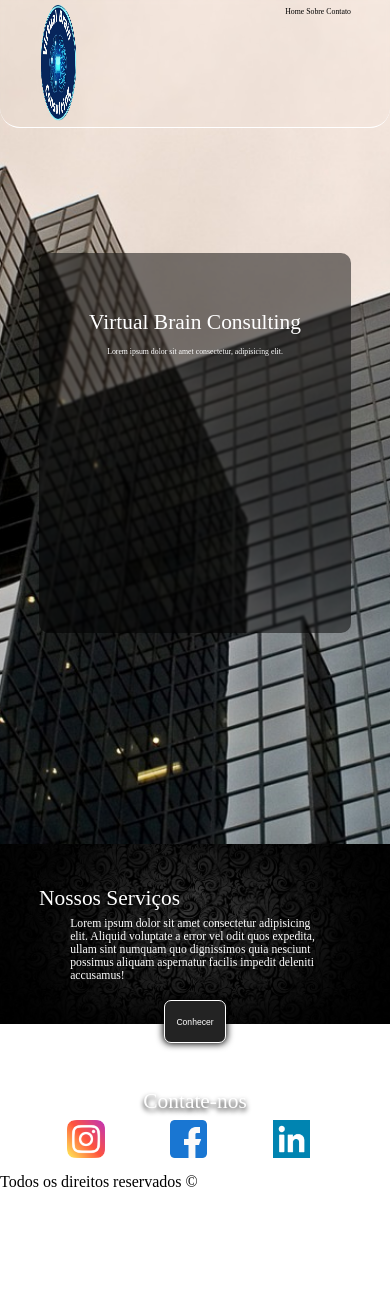
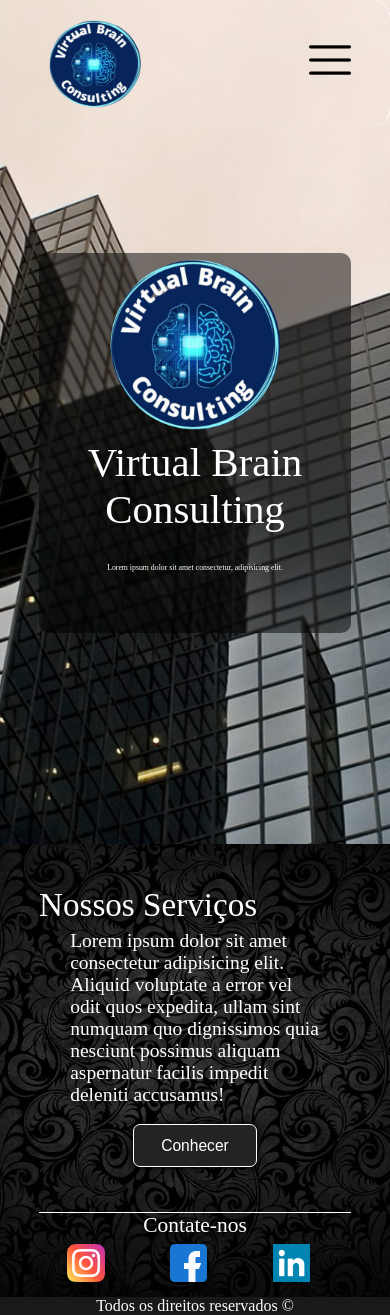
Before and after one commit to RaphaelMoitinho/Projeto-Segundo-Semestre, a plain HTML site: page site/index.html in a window 390 px wide. Before the commit the page ends 1191 px from the top, so only its background shows below. Drawn offline with Linux system fonts and the light colour scheme.

Commit message:
atualização da responsividade do site

```diff
--- a/site/index.css
+++ b/site/index.css
@@ -21,32 +21,35 @@ body{
 }
 
 header {
-    width: 100vw;
-    height: 15vh;
+    width: 8%;
+    height: 100vh;
     display: flex;
+    flex-wrap: wrap;
     position: fixed;
     z-index: 1;
     transition: all 0.7s;
-    border-bottom: 1px solid white;
-    border-bottom-left-radius: 20px;
+    border-right: 1px solid white;
+    border-top-right-radius: 20px;
     border-bottom-right-radius: 20px;
     backdrop-filter: blur(2px);
 }
 
 header #logo {
-    width: 20%;
-    height: 100%;
-    margin-left: 10%;
+    width: 100%;
+    height: 20%;
+    margin-top: 20%;
 }
 
 header #logo img {
-    width: 50%;
-    height: 100%;
+    width: 85%;
+    height: 70%;
+    margin-left: 7.5%;
 }
 
 header .menu{
-    width: 60%;
+    width: 85%;
     height: 100%;
+    margin-left: 7.5%;
 }
 
 header .menu ul{
@@ -58,11 +61,26 @@ header .menu ul li{
     display: inline;
     text-decoration: none;
     font-size: 2vw;
+    cursor: pointer;
+    margin-bottom: 30%;
+}
+
+header .menu ul li:nth-child(0){
+    display: none;
+}
+
+header .menu ul li img{
+    height: 5vh;
 }
 
 header .menu ul li a{
     color: black;
+    transition: all 1s;
     text-decoration: none;
+}
+
+header .menu ul li a:hover{
+    color: red;
 }
 
 #imagem-fundo {
@@ -71,7 +89,7 @@ header .menu ul li a{
     position: relative;
 }
 
-#imagem-fundo img {
+#imagem-fundo .imagem-fundo {
     width: 100%;
     height: 100%;
     object-fit: cover;
@@ -108,6 +126,10 @@ header .menu ul li a{
     color: white;
 }
 
+#imagem-fundo #desfocar #fundoName #name img{
+    display: none;
+}
+
 #imagem-fundo #desfocar #fundoName #name #descricaoName {
     font-size: 2vw;
 }
@@ -116,13 +138,9 @@ header .menu ul li a{
     width: 100%;
     height: auto;
     display: inline-block;
-}
-
-.container .fundoCont{
-    width: 100%;
-    object-fit: cover;
-    position: absolute;
-    z-index: -1;
+    background-image: url(fundoServicos.png);
+    background-size: cover;
+    background-position: center center;
 }
 
 .container #servicos {
@@ -205,19 +223,119 @@ header .menu ul li a{
     transform: scale(1.05)
 }
 
-.container .footer{
-
+.footer{
+    background-color: rgba(0,0,0,0.9);
+    color: white;
+    text-align: center;
 }
 
 
 /* Inicio da responsividade */
 
+@media (max-width: 1100px){
+    #header{
+        width: 13%;
+    }
+
+    header .menu ul li {
+        font-size: 3vw;
+        margin-top: 15%;
+    }
+}
+
+@media (max-width: 900px){
+    #header{
+        width: 100%;
+        height: 15vh;
+        overflow: hidden;
+    }
+
+    header #logo {
+        width: 20%;
+        height: 100%;
+        margin-top: 2vh;
+        margin-left: 10%;
+    }
+
+    header #logo img {
+        width: 100px;
+        height: 75%;
+    }
+
+    header .menu {
+        width: 60%;
+        height: 100%;
+        float: left;
+        margin-left: 0;
+    }
+
+    header .menu ul {
+        margin-top: 4%;
+        text-align: end;
+    }
+
+    header .menu ul li {
+        display: block;
+        text-decoration: none;
+        font-size: 5vw;
+        list-style: none;
+        margin-top: 2vh;
+        font-size: 3vw;
+    }
+}
+
 @media (max-width: 715px){
     .container #servicos #descricaoServicos{
         font-size: 3vw;
+        transition: all 0.7s
     }
 
     .container #servicos #conhecerServicos{
         font-size: 2.2vw;
     }
+
+    #imagem-fundo #desfocar #fundoName #name {
+        font-size: 10.5vw;
+        transition: font-size 0.7s
+    }
 }
+
+@media (max-width: 535px){
+    .container #servicos #conhecerServicos{
+        font-size: 3vw;
+        width: 40%;
+        margin-left: 30%;
+    }
+}
+
+@media (max-width: 455px){
+
+    header .menu ul li {
+        font-size: 8vw;
+        margin-top: 3.5vh;
+    }
+
+    #imagem-fundo #desfocar #fundoName #name{
+        top: 0%;
+    }
+
+    #imagem-fundo #desfocar #fundoName #name img{
+        display: block;
+        height: 70%;
+        width: 85%;
+        margin-left: 7.5%;
+    }
+
+    .container #servicos #tituloServicos{
+        font-size: 8.5vw;
+    }
+
+    .container #servicos #conhecerServicos{
+        font-size: 4vw;
+    }
+
+    .container #servicos #descricaoServicos {
+        font-size: 5vw;
+    }
+
+}
--- a/site/index.html
+++ b/site/index.html
@@ -16,6 +16,9 @@
         </div>
         <div class="menu">
             <ul>
+                <li id="liUm" onclick="mostrar()">
+                    <img src="open-menu.png" alt="">
+                </li>
                 <li>
                     <a class="link" href="">Home</a>
                 </li>
@@ -30,10 +33,11 @@
     </header>
 
     <div id="imagem-fundo">
-        <img src="fundo2.jpeg">
+        <img class="imagem-fundo" src="fundo2.jpeg">
         <div id="desfocar">
             <div id="fundoName">
                 <div id="name">
+                    <img src="Virtual.png" alt="">
                     Virtual Brain Consulting <br>
                     <span id="descricaoName"> Lorem ipsum dolor sit amet consectetur, adipisicing elit. </span>
                 </div>
@@ -42,7 +46,6 @@
     </div>
 
     <div class="container">
-        <img src="fundoServicos.png" class="fundoCont" alt="">
         <div id="servicos">
             <span id="tituloServicos">Nossos Serviços</span> <br>
             <p id="descricaoServicos"> Lorem ipsum dolor sit amet consectetur adipisicing elit. Aliquid voluptate a
@@ -76,13 +79,75 @@
 </html>
 <script>
 
-setInterval(() => {
-   if(scrollY > 0){
-     header.style.backgroundColor = 'rgba(0, 0, 0, 0.5)';
-   }
-   else{
-    header.style.backgroundColor = 'rgba(0, 0, 0, 0)';
-   }
-}, 1000);
+    let tagsLI = document.getElementsByTagName('li');
+    let tagsA = document.getElementsByTagName('a');
+
+    // setInterval(() => {
+    // }, 100);
+
+    let redmensionamento = function () {
+        if (screen.width <= 900) {
+            tagsLI[0].style.display = 'block';
+            for (let i = 1; i < tagsLI.length; i++) {
+                tagsLI[i].style.display = 'none';
+            }
+            header.style.height = '15vh'
+        } else {
+            tagsLI[0].style.display = 'none';
+            for (let i = 1; i < tagsLI.length; i++) {
+                tagsLI[i].style.display = 'block';
+            }
+            for (let i = 0; i < tagsA.length; i++) {
+                tagsA[i].style.color = 'black';
+            }
+            header.style.height = '100vh'
+        }
+        tagsLI[0].setAttribute("onclick", "mostrar()");
+    };
+
+    window.onresize = redmensionamento;
+    onload = redmensionamento
+
+    function mostrar() {
+        header.style.height = 'auto'
+        tagsLI[0].setAttribute("onclick", "fecharMenu()");
+        for (let i = 0; i < tagsLI.length; i++) {
+            tagsLI[i].style.display = 'block';
+        }
+        for (let i = 0; i < tagsA.length; i++) {
+            tagsA[i].style.color = 'white';
+        }
+        header.style.backgroundColor = 'rgba(0, 0, 0, 0.5)';
+    }
+
+    function fecharMenu() {
+        if (screen.width <= 900) {
+            header.style.height = '15vh'
+        } else {
+            header.style.height = '100vh'
+        }
+        tagsLI[0].setAttribute("onclick", "mostrar()");
+        for (let i = 1; i < tagsLI.length; i++) {
+            tagsLI[i].style.display = 'none';
+        }
+        header.style.backgroundColor = 'rgba(0, 0, 0, 0)';
+    }
+
+    window.onscroll = function () {
+        if (scrollY > 0) {
+            header.style.backgroundColor = 'rgba(0, 0, 0, 0.5)';
+            header.style.borderRight = '1px solid black';
+            for (let i = 0; i < tagsA.length; i++) {
+                tagsA[i].style.color = 'white';
+            }
+        }
+        else {
+            header.style.backgroundColor = 'rgba(0, 0, 0, 0)';
+            header.style.borderRight = '1px solid white';
+            for (let i = 0; i < tagsA.length; i++) {
+                tagsA[i].style.color = 'black';
+            }
+        }
+    }
 
 </script>
```
Also changed, not shown: site/open-menu.png (added).
